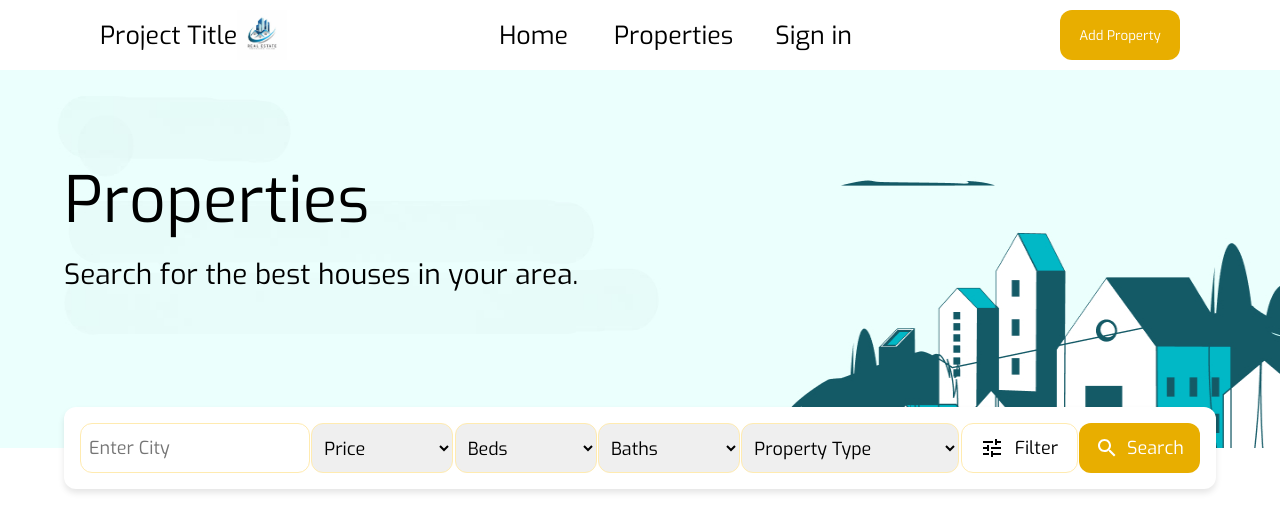
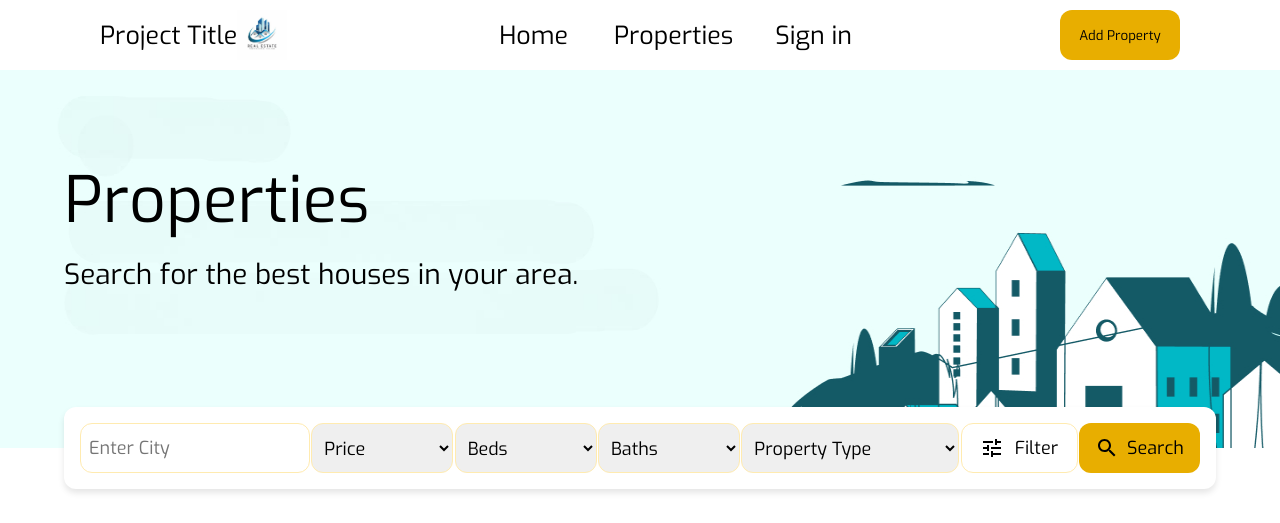
Before and after one commit to AhmedAmgadElsharkawy/Real-Estate-Property-Management, a React (Vite) app in the folder client/: page /properties in a window 1280 px wide. Shown: the top 523 px of the page. Built offline with nearby package versions, Linux system fonts and the light colour scheme.

Commit message:
fix the caret and the show password default icon

```diff
--- a/client/src/App.css
+++ b/client/src/App.css
@@ -1,12 +1,23 @@
 @import url('https://fonts.googleapis.com/css2?family=Exo:wght@400;500;600;700&display=swap');
 
-*{
+* {
     padding: 0px;
     margin: 0px;
     box-sizing: border-box;
     font-family: 'Exo', sans-serif;
 }
 
-input{
+/* stop show/hide default icon on Internet Explorer and older versions of Microsoft Edge (pre-Chromium)  */
+input::-ms-reveal {
+    display: none;
+}
+
+input {
+    caret-color: grey;
     outline: none;
 }
+
+* {
+    /* Hide the blinking text cursor */
+    caret-color: transparent;
+}
--- a/client/src/components/NavBar/NavBar.module.css
+++ b/client/src/components/NavBar/NavBar.module.css
@@ -33,7 +33,6 @@
     cursor: pointer;
     &:hover {
         background-color: #E8AE00;
-        color: white;
     }
     border-radius: 12px;
 }
@@ -46,13 +45,12 @@
     width: 120px;
     border: none;
     font-weight: bold;
-    color: white;
+    color: black;
     cursor: pointer;
     font-weight: 400;
     &:hover{
         background-color: white;
         border: 1px solid #E8AE00;
-        color: black;
     }
 }
 
--- a/client/src/pages/Properties/Properties.module.css
+++ b/client/src/pages/Properties/Properties.module.css
@@ -89,7 +89,7 @@
 .submitButton{
     border: none;
     width: 121px;
-    color: white;
+    color: black;
     display: flex;
     justify-content: space-evenly;
     align-items: center;
@@ -98,7 +98,6 @@
 
 .submitButton:hover{
     cursor: pointer;
-    color: black;
     background-color: white;
     border:1px solid #E8AE00;
 }
@@ -109,10 +108,10 @@
     justify-content: space-evenly;
     align-items: center;
     background-color: white;
+    color: black;
 }
 
 .filterButton:hover{
-    color: white;
     background-color: #E8AE00;
     cursor: pointer;
 }
```
